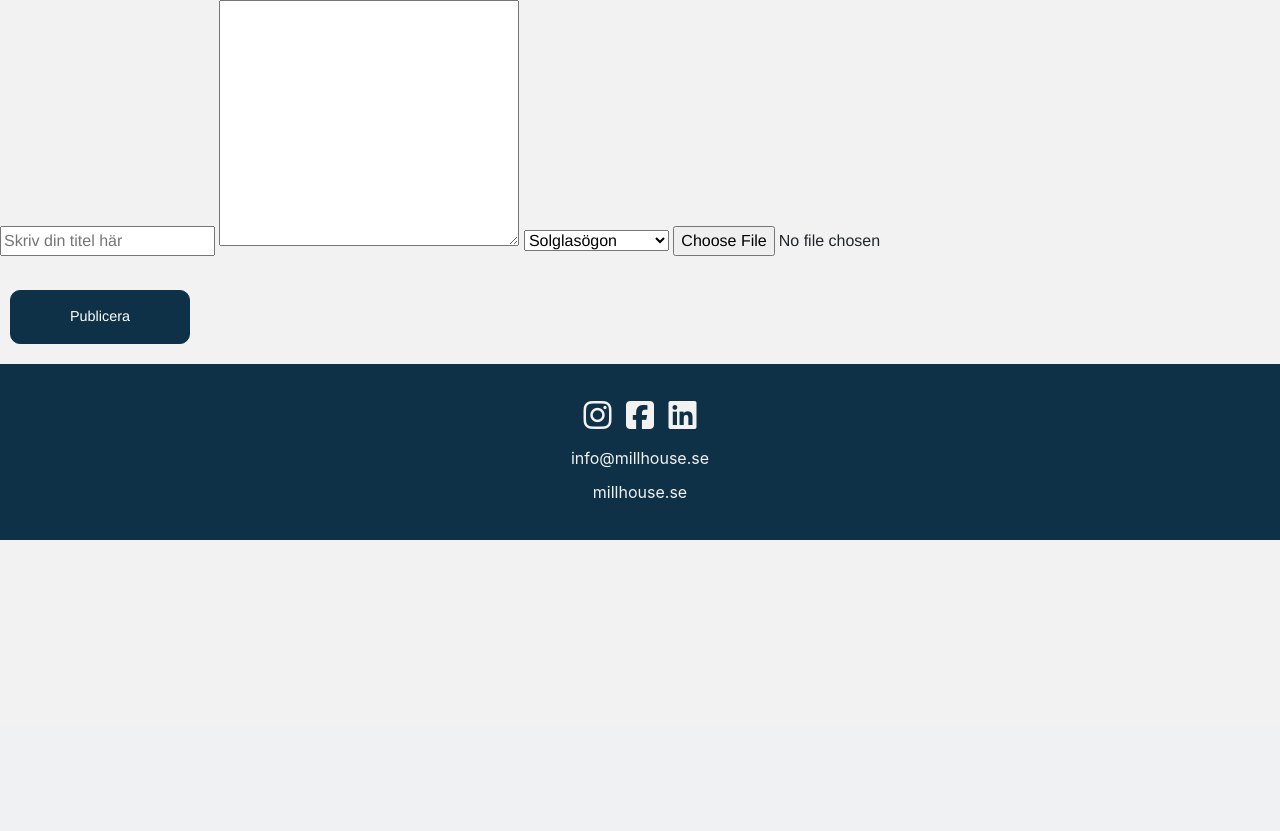
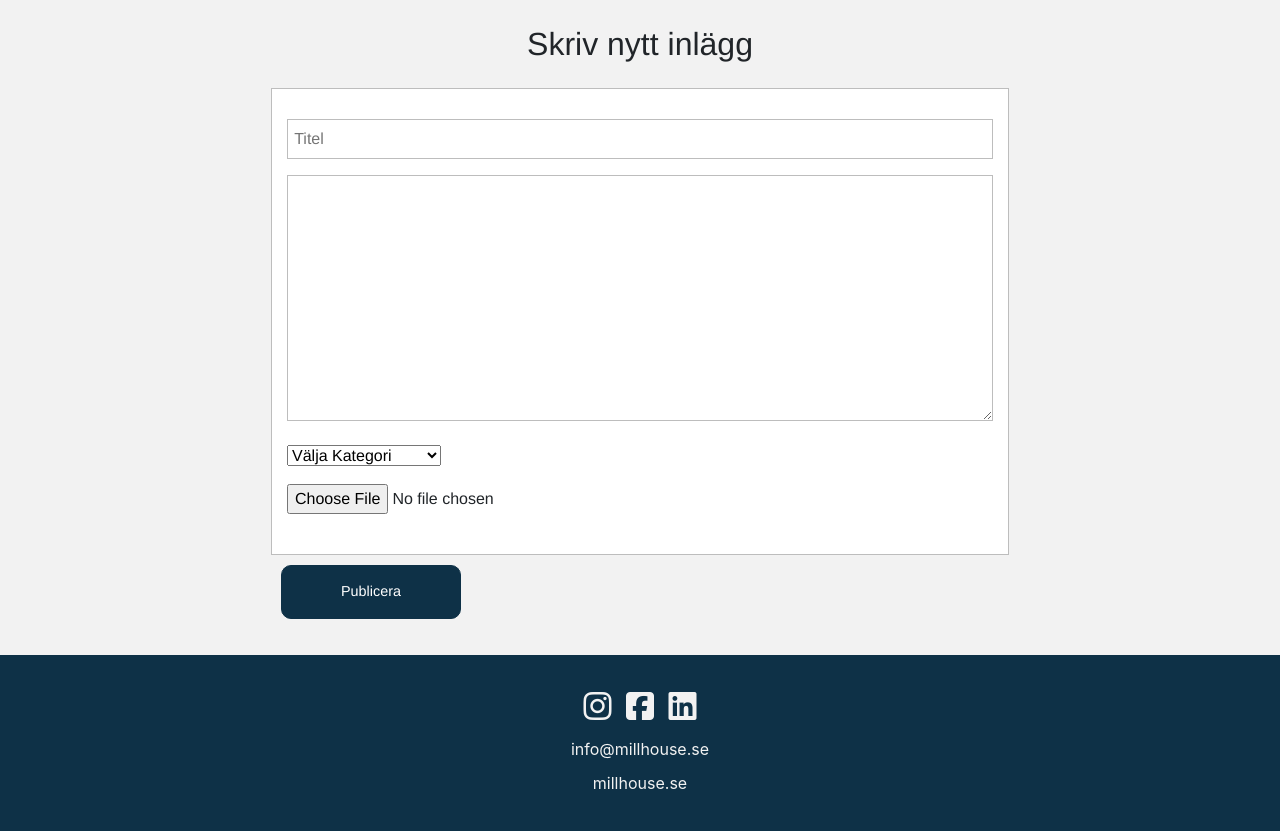
Before and after one commit to raaghda/millhouseblog, a PHP site: page /millhouseblog/index.php?page=createpost in a window 1280 px wide. Shown: the part 76-907 px from the top of the page. Before the commit the page ends 616 px from the top, so only its background shows below. Run offline with PHP 8.4, Linux system fonts and the light colour scheme; data comes from the database, SQL or seed files in the repository; some libraries are stand-ins or nearby versions.

Commit message:
styling for createpost page

```diff
--- a/www/components/newpostform.php
+++ b/www/components/newpostform.php
@@ -11,34 +11,51 @@ require './parts/database.php';
 
 ?>
 
+<div class="container createpost">
+    <h2>Skriv nytt inlägg</h2>
+    <form action="parts/savepost.php" method="POST" enctype="multipart/form-data">
 
-   <form action="parts/savepost.php" method="POST" enctype="multipart/form-data">
-    <input type="text" name ="title" placeholder="Skriv din titel här">
-    <textarea name="text" rows="10" cols="30"></textarea>
+        <div class="container form">
+            <div class="form-group row">
+                <div class="col-sm-12">
+                    <input required id="title" type="text" name="title" placeholder=" Titel">
+                </div>
+            </div>
+            <div class="form-group row">
+                <div class="col-sm-12">
+                    <textarea required name="text" rows="10" cols="30"></textarea>
+                </div>
+            </div>
 
-
-    <!--added drop-down instead of checkbox as user can only choose one category at a time at the moment-->
+            <div class="form-group row">
+                <div class="col-sm-3">
                     <select required name="categoryid">
+                        <option value="" >Välja Kategori</option>
 
                           <?php
                             foreach ($categories as $category){
                             ?>
+
                         <option value="<?=$category['categoryid'];?>"><?=$category['name'];?></option>
+
                           <?php
                             }
                             ?>
+                    </select>
+                </div>
+            </div>
 
-    </select>
+            <div class="form-group row">
+                <div class="col-sm-10">
+                    <input type="file" name="file" accept=".jpg, .jpeg, .png, .gif"><br><br>
+                </div>
+            </div>
+        </div>
 
-    <input type="file" name="file" accept=".jpg, .jpeg, .png, .gif"><br><br>
-    <!--button type="submit" name="submit">UPLOAD</button-->
-    <input type="submit" name="submit" value="Publicera"> <!--'Publicera' matches wireframe-->
+        <div class="form-group row">
+            <div class="col-sm-10">
+                <input type="submit" name="submit" value="Publicera">
+            </div>
+        </div>
     </form>
-
-<?php
-
-//var_dump($_SESSION["user"]["userid"]);
-
-
-
-?>
+</div>
--- a/www/css/style.css
+++ b/www/css/style.css
@@ -147,6 +147,36 @@ margin-bottom: 20px;
 
 }
 
+
+/* Create Post Form */
+.form{
+    padding-top: 30px;
+    background-color: white;
+    border: 1px solid #bdbdbd;
+}
+
+.createpost h2{
+    text-align: center;
+    margin: 25px 0 25px 0;
+}
+
+.createpost{
+    width: 100%;
+}
+input, textarea, select{
+    width: 100%;
+}
+
+#title{
+    height: 40px;
+    border: 1px solid #bdbdbd;
+}
+
+textarea{
+    border: 1px solid #bdbdbd;
+}
+
+
 /* Profile Page */
 .admin_header{
 background-color: #4D7E95;
@@ -265,6 +295,10 @@ width: 320px;
 /* -------------------------------- Desktop styling goes here ----------------------------------- */
 @media screen and (min-width: 992px){
 
+    .createpost{
+    width: 60%;
+}
+
 
 
 } /* Closing Desktop */
```
Lines whose indentation alone changed are shown as unchanged.
